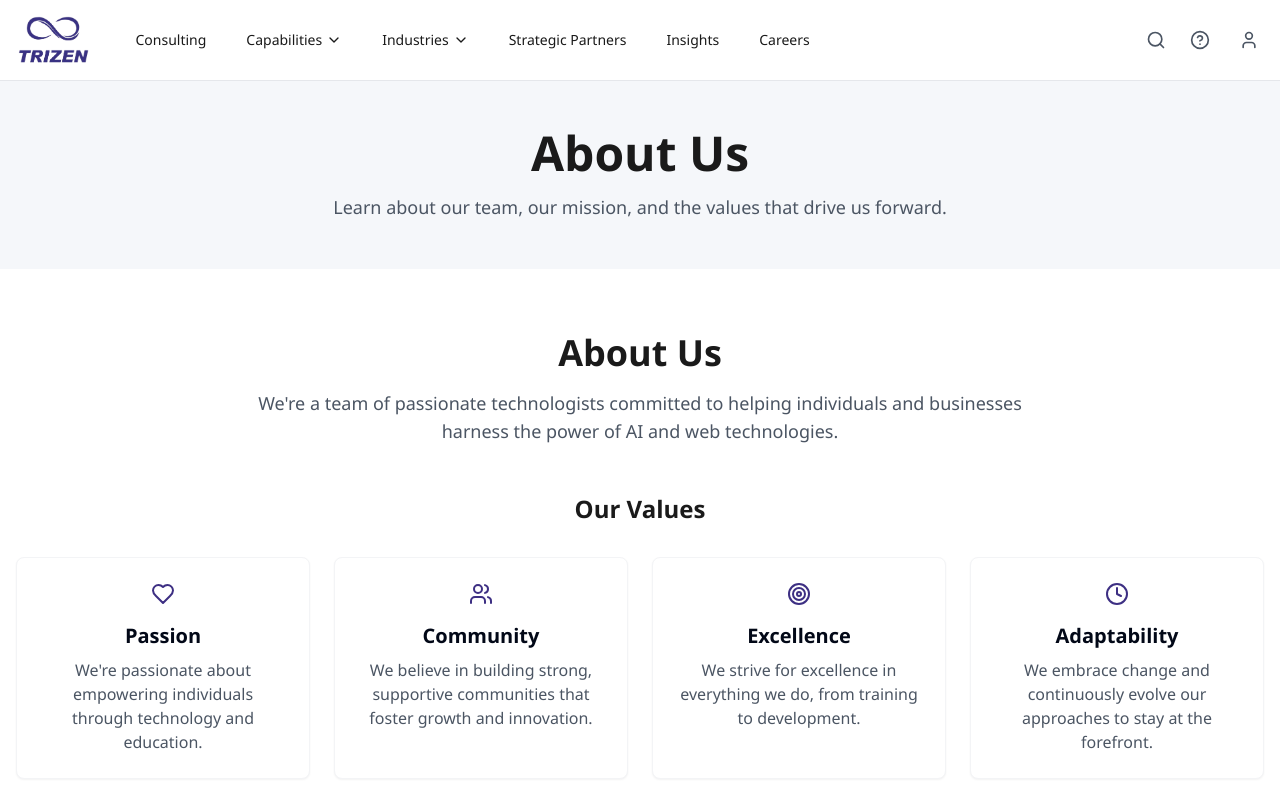
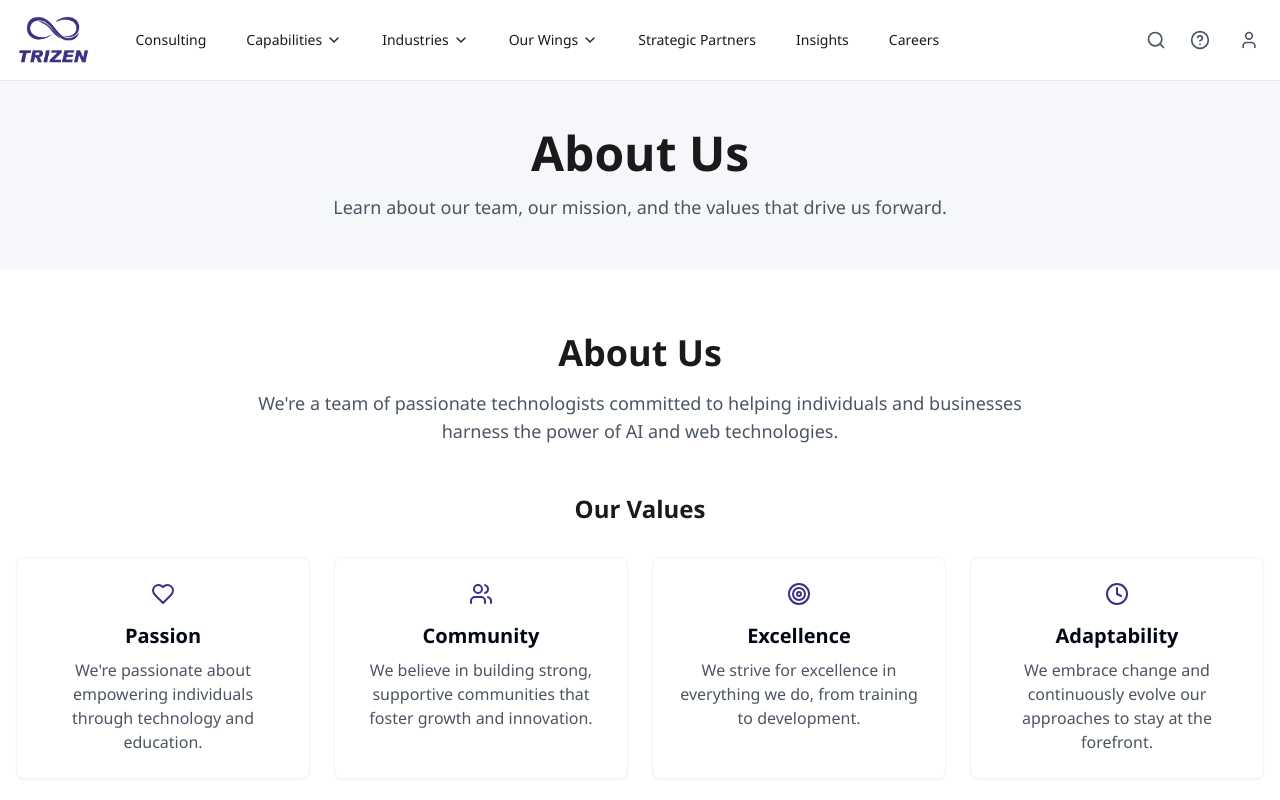
Before and after one commit to TrizenVenturesLLP/trizen-website, a React (Vite) app: page /about-us in a window 1280 px wide. Shown: the top 800 px of the page. Built offline with nearby package versions, Linux system fonts and the light colour scheme; a web font is replaced by a local one.

Commit message:
feat: Add OurWings to Navbar
Adds the OurWings item to the Navbar and displays the wings in the dropdown.
Choosing any element in the dropdown navigates the user to its respective route.

```diff
--- a/src/components/Navbar.tsx
+++ b/src/components/Navbar.tsx
@@ -1,5 +1,5 @@
 
-import { User, Search, HelpCircle, ChevronDown, Menu, X } from "lucide-react";
+import { User, Search, HelpCircle, ChevronDown, Menu } from "lucide-react";
 import { useState } from "react";
 import { Sheet, SheetContent, SheetTrigger } from "@/components/ui/sheet";
 
@@ -57,6 +57,20 @@ const Navbar = () => {
                 <a href="#" className="block px-4 py-2 text-sm hover:bg-gray-50">Retail</a>
                 <a href="#" className="block px-4 py-2 text-sm hover:bg-gray-50">Telecommunications</a>
                 <a href="#" className="block px-4 py-2 text-sm hover:bg-gray-50">US Federal</a>
+              </div>
+            </div>
+
+            {/* New OurWings dropdown */}
+            <div className="navbar-link navbar-dropdown-trigger">
+              <div className="flex items-center">
+                Our Wings
+                <ChevronDown className="ml-1 h-4 w-4" />
+              </div>
+              <div className="navbar-dropdown">
+                <a href="/research" className="block px-4 py-2 text-sm hover:bg-gray-50">Trizen Research</a>
+                <a href="/consulting" className="block px-4 py-2 text-sm hover:bg-gray-50">Trizen Consulting</a>
+                <a href="/training" className="block px-4 py-2 text-sm hover:bg-gray-50">Trizen Training</a>
+                <a href="/ventures" className="block px-4 py-2 text-sm hover:bg-gray-50">Trizen Ventures</a>
               </div>
             </div>
 
@@ -152,6 +166,25 @@ const Navbar = () => {
                   </div>
                 </div>
 
+                {/* Add Our Wings to mobile menu */}
+                <div className="border-t border-gray-200 pt-4">
+                  <div className="px-4 text-base font-medium text-trizen-dark mb-2">Our Wings</div>
+                  <div className="ml-4 space-y-1">
+                    <a href="/research" className="block px-4 py-2 text-sm text-gray-600 hover:text-trizen-purple">
+                      Trizen Research
+                    </a>
+                    <a href="/consulting" className="block px-4 py-2 text-sm text-gray-600 hover:text-trizen-purple">
+                      Trizen Consulting
+                    </a>
+                    <a href="/training" className="block px-4 py-2 text-sm text-gray-600 hover:text-trizen-purple">
+                      Trizen Training
+                    </a>
+                    <a href="/ventures" className="block px-4 py-2 text-sm text-gray-600 hover:text-trizen-purple">
+                      Trizen Ventures
+                    </a>
+                  </div>
+                </div>
+
                 <div className="border-t border-gray-200 pt-4 space-y-4">
                   <a href="#" className="block px-4 py-2 text-base font-medium text-trizen-dark hover:text-trizen-purple">
                     Strategic Partners
```
